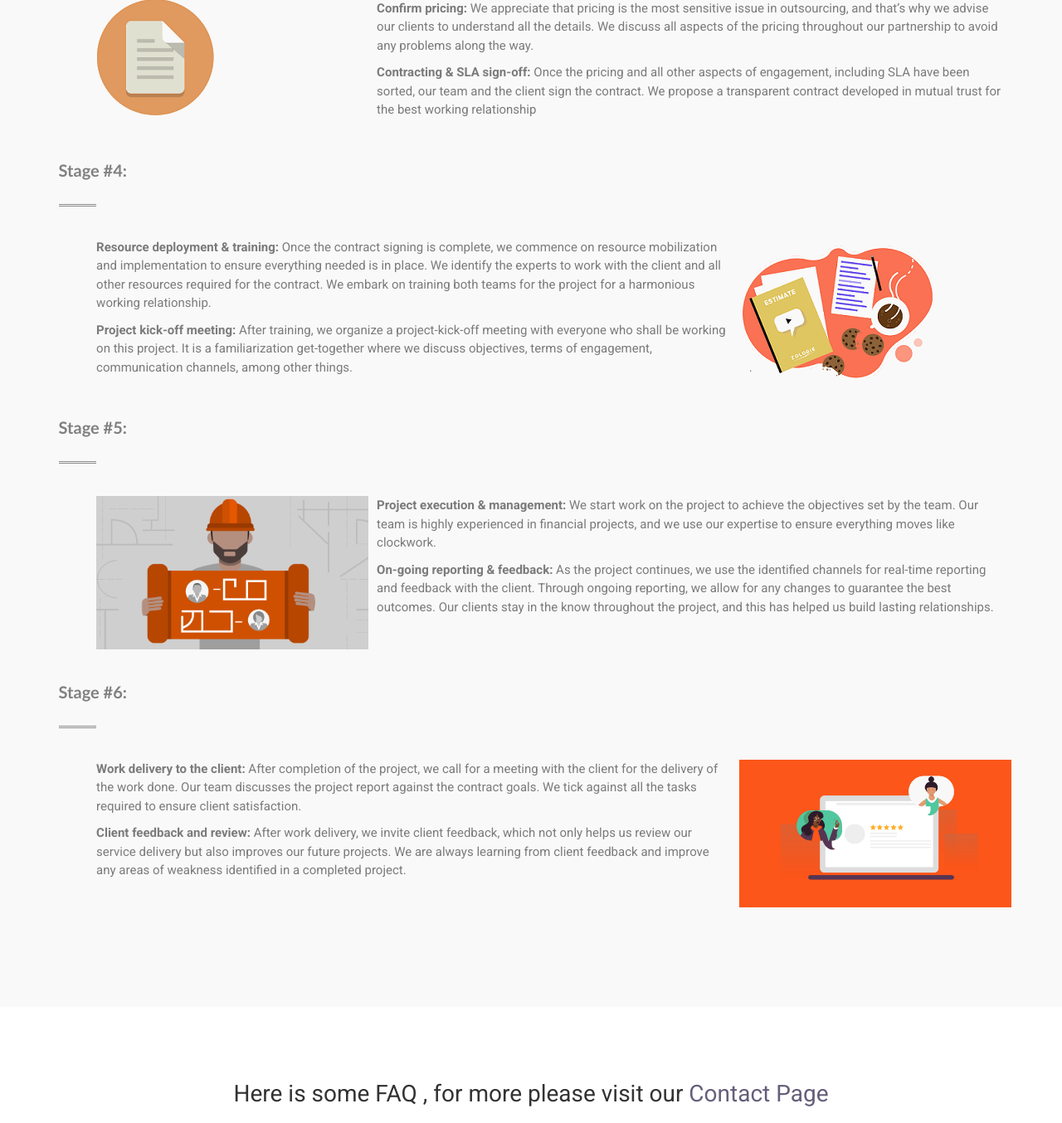
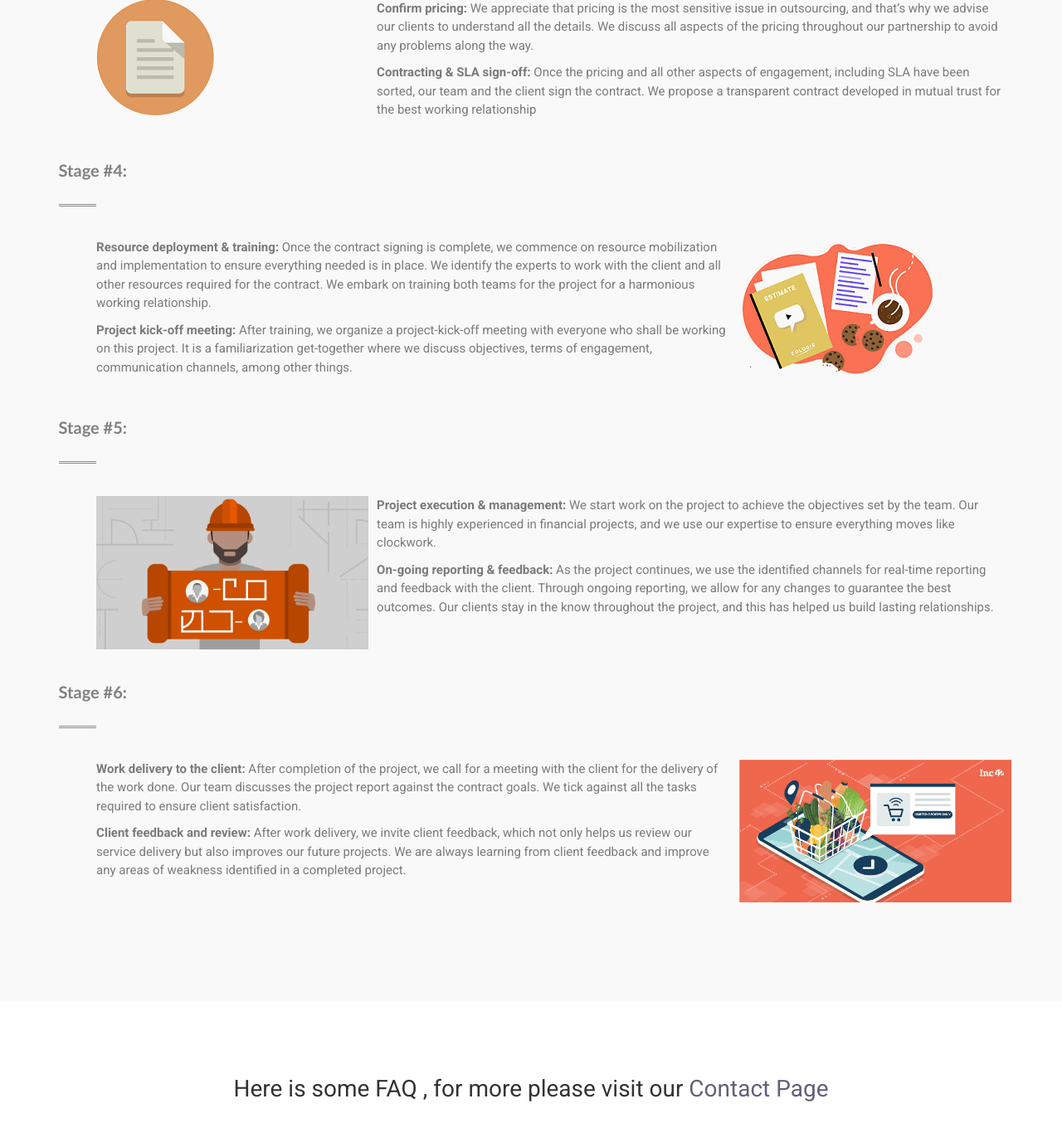
Before and after one commit to crimsoftit/melagolden, a Flask app: page /about/how_it_works in a window 1280 px wide. Shown: the part 1747-3101 px from the top of the page at 83% size. Run offline with Flask 2, Linux system fonts and the light colour scheme; some libraries are stand-ins or nearby versions; some web fonts are replaced.

Commit message:
26. still on how_it_works page

```diff
--- a/templates/how_it_works.html
+++ b/templates/how_it_works.html
@@ -185,7 +185,7 @@
                     </p>
                 </div>
 
-                <div class="item4" style="display: flex; align-items: center;">
+                <div class="item4">
                     <img class="img-responsive steps_img" src="{{ url_for('static', filename='images/steps/step4.png') }}">
                 </div>
             </div>
@@ -228,8 +228,8 @@
                     </p>
                 </div>
 
-                <div class="item4" style="display: flex; align-items: center;">
-                    <img class="img-responsive steps_img" src="{{ url_for('static', filename='images/steps/step6.png') }}">
+                <div class="item4">
+                    <img class="img-responsive steps_img" src="{{ url_for('static', filename='images/steps/step6.jpg') }}">
                 </div>
             </div>
 
```
Also changed, not shown: static/images/steps/step6.jpg (added).
